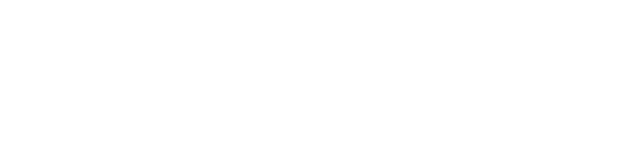
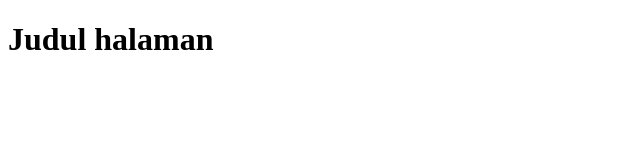
Before and after one commit to oets-man/latihan-git-2, a plain HTML site: page index.html in a window 1280 px wide. Shown: the whole page, without its empty margins (0-640 px from the left). Drawn offline with Linux system fonts and the light colour scheme.

Commit message:
buat judul

```diff
--- a/index.html
+++ b/index.html
@@ -7,6 +7,6 @@
     <title>Document</title>
 </head>
 <body>
-
+    <h1>Judul halaman</h1>
 </body>
 </html>
```
